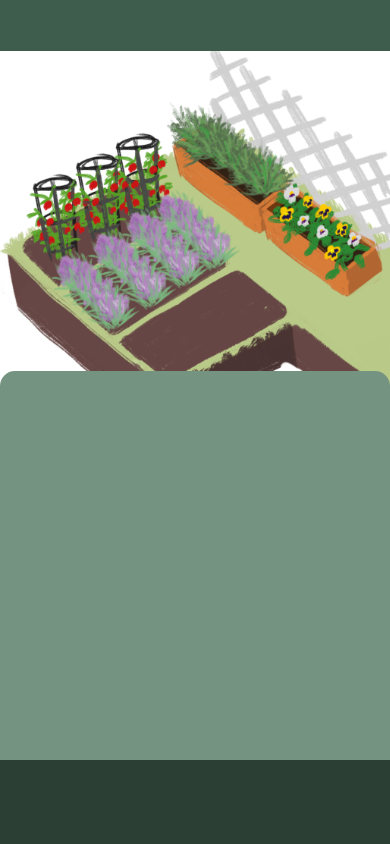
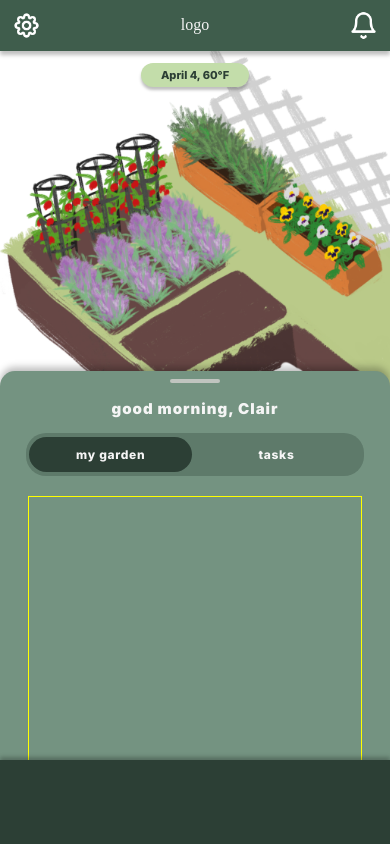
Before and after one commit to jcareri/Naturescaping_app, a plain HTML site: page index.html in a window 390 px wide. Drawn offline with Linux system fonts and the light colour scheme.

Commit message:
nav bar, weather, beginning bottom sheet

```diff
--- a/index.html
+++ b/index.html
@@ -21,12 +21,12 @@
         <div class="desktopBottomSection">
             <div class="desktopP">Sprig is built to help garden newbies and experts simplify garden planning and upkeep.</div>
             <div class="desktopP desktopList">
-                <div class="desktopListItem"><img src="Images/Icon.png" class="desktopIcon">Draw custom garden shapes</div>
-                <div class="desktopListItem"><img src="Images/Icon.png" class="desktopIcon">Drag and drop new plants into your garden</div>
-                <div class="desktopListItem"><img src="Images/Icon.png" class="desktopIcon">Filter by color, water, and light</div>
+                <div class="desktopListItem"><img src="Images/leaf.png" class="desktopIcon">Draw custom garden shapes</div>
+                <div class="desktopListItem"><img src="Images/leaf.png" class="desktopIcon">Drag and drop new plants into your garden</div>
+                <div class="desktopListItem"><img src="Images/leaf.png" class="desktopIcon">Filter by color, water, and light</div>
             </div>
         </div>
-        <div class="desktopSubhead desktopCTA">And so much more. Shrink your screen to get started.</div>
+        <div class="desktopSubhead desktopCTA">And so much more. Shrink your screen for a drag and drop demo.</div>
     </div>
     <div class="desktopImage">
     </div>
@@ -34,10 +34,26 @@
 
 <!---Mobile starts here--->
 <div class="mobile">
-    <div class="navBar"></div>
-    <div class="gardenImage"></div>
-    <div class="bottomSheet"></div>
-    <div class="bottomNav"></div>
+    <div class="homePage">
+        <div class="navBar">
+            <div class="settings"></div>
+            <div class="logo">logo</div>
+            <div class="alerts"></div>
+        </div>
+        <div class="weatherBar">
+            <div class="currentWeather">April 4, 60&degF</div></div>
+        <div class="gardenImage"></div>
+        <div class="bottomSheet">
+            <div class="dragBar"></div>
+            <div class="greeting">good morning, Clair</div>
+            <div class="tabs">
+                <div class="tabText" id="myGarden">my garden</div>
+                <div class="tabText" id="myTasks">tasks</div>
+            </div>
+            <div class="gardenPlantList"></div>
+        </div>
+        <div class="bottomNav"></div>
+    </div>
 </div>
 
 <script src="interactions.js"></script>
--- a/style.css
+++ b/style.css
@@ -81,14 +81,48 @@ body {
         display: inherit;
         height: 100vh;
     }
+
+    /* Home page here */
+    /* Nav bar here */
     .navBar {
         width: 100%;
         height: 6%;
+        min-height: 34px;
         z-index: 3;
         background-color: #3F5D4C;
         position: fixed;
         top: 0;
+        display: flex;
+        flex-direction: row;
+        justify-content: space-between;
+        box-shadow: 0 4px 4px 0 rgba(0, 0, 0, 0.25);
     }
+    .settings {
+        width: 7.5%;
+        background-image: url(Images/settings.png);
+        background-size: contain;
+        background-repeat: no-repeat;
+        background-position: center;
+        margin-left: 3%;
+        margin-top: 1%;
+        margin-bottom: 1%;
+    }
+    .logo {
+        display: flex;
+        align-items: center;
+    }
+    .alerts {
+        width: 7.5%;
+        background-image: url(Images/bell.png);
+        background-size: contain;
+        background-repeat: no-repeat;
+        background-position: center;
+        margin-right: 3%;
+        margin-top: 1%;
+        margin-bottom: 1%;
+    }
+
+    /* Garden and weather here */
     .gardenImage {
         width: 100%;
         height: 67%;
@@ -98,21 +132,95 @@ body {
         position: fixed;
         top: 0;
     }
+    .weatherBar {
+        color: #2C3F35;
+        position: fixed;
+        top: clamp(42px, 7.5%, 8%);
+        z-index: 4;
+        width: 100%;
+        display: flex;
+        justify-content: center;
+    }
+    .currentWeather {
+        background-color: #C3DDAA;
+        font-family: "Inter", sans-serif;
+        font-weight: 800;
+        font-size: 11px;
+        text-align: center;
+        padding: 5px 20px;
+        border-radius: 15px;
+        box-shadow: 0 3px 3px 0 rgba(0, 0, 0, 0.25);
+    }
+
+    /* Bottom sheet here */
     .bottomSheet {
         height: 56%;
         width: 100%;
         position: fixed;
         bottom: 0;
-        z-index: 1;
         background-color: #749381;
         border-radius: 15px 15px 0 0;
+        box-shadow: 0 -4px 7.2px 0 rgba(0, 0, 0, 0.25);
+        display: flex;
+        flex-direction: column;
+        align-items: center;
     }
+    .dragBar {
+        width: 13%;
+        height: 5px;
+        margin-top: 2%;
+        margin-bottom: 4%;
+        background-color: #C0C4BF;
+        border-radius: 10px;
+    }
+    .greeting {
+        font-family: "Inter", sans-serif;
+        font-weight: 900;
+        font-size: 15px;
+        letter-spacing: 1px;
+        margin-bottom: 4%;
+    }
+    .tabs {
+        width: 85%;
+        margin-bottom: 5%;
+        border-radius: 20px;
+        background-color: rgba(44, 63, 53, 0.30);
+        display: flex;
+        flex-direction: row;
+        padding: 4px 3px;
+    }
+    .tabText {
+        font-family: "Inter", sans-serif;
+        font-weight: 800;
+        font-size: 12px;
+        letter-spacing: .7px;
+        padding: 10px 8px;
+        text-align: center;
+    }
+    #myGarden {
+        background-color: #2C3F35;
+        border-radius: 20px;
+        flex-grow: 1;
+    }
+    #myTasks {
+        flex-grow: 1.5;
+    }
+    .gardenPlantList {
+        border: 1px solid yellow;
+        width: 85%;
+        height: 89%;
+    }
+
+    /* Bottom nav here */
     .bottomNav {
         height: 10%;
+        min-height: 57px;
         width: 100%;
         position: fixed;
         bottom: 0;
         z-index: 2;
         background-color: #2C3F35;
+        box-shadow: 0 -3px 4px 0 rgba(0, 0, 0, 0.25);
     }
+    /* End home page */
 }
```
Also changed, not shown: Images/bell.png (added), Images/leaf.png (renamed from Images/Icon.png), Images/settings.png (added), 2 other files.
